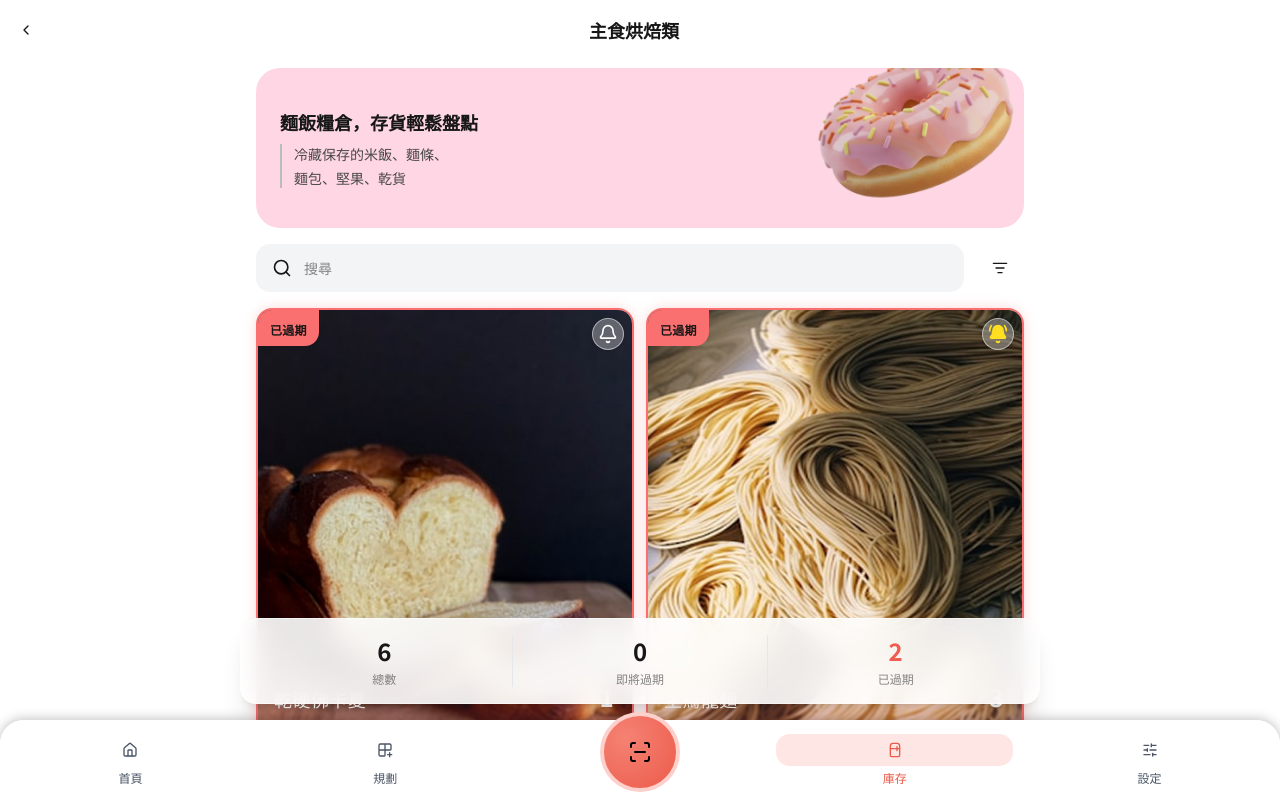
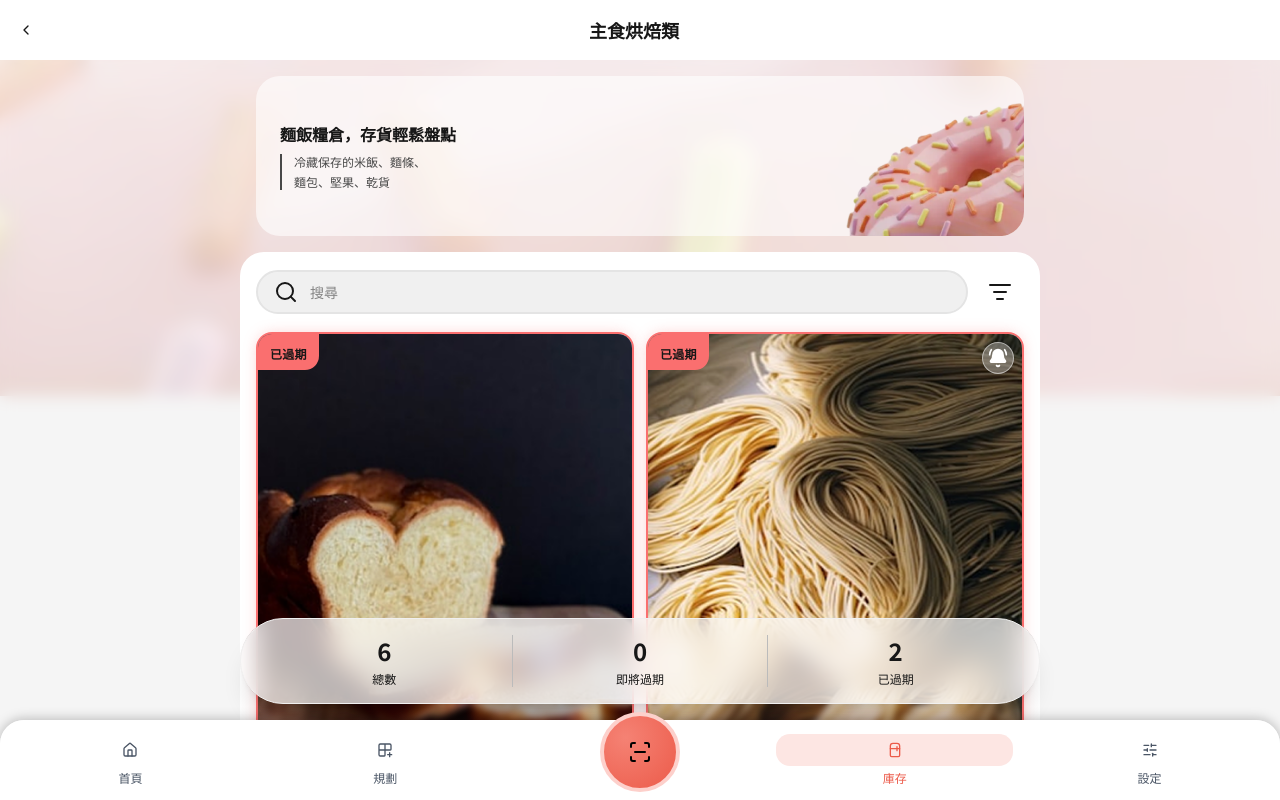
Before and after one commit to BakaRickyClariS/fufood, a React (Vite) app: page /inventory/category/bake in a window 1280 px wide. Built offline with nearby package versions, Linux system fonts and the light colour scheme; no server answers; what @cloudinary/url-gen would draw is missing.

Commit message:
style: adjusted category page style

```diff
--- a/src/modules/inventory/components/ui/card/FoodCard.tsx
+++ b/src/modules/inventory/components/ui/card/FoodCard.tsx
@@ -19,39 +19,37 @@ const FoodCard: React.FC<FoodCardProps> = ({ item, onClick }) => {
     switch (status) {
       case 'expired':
         return {
-          borderColor: 'border-[var(--color-danger-400)]',
-          shadow: 'shadow-[0_0_15px_-3px_rgba(250,111,111,0.4)]', // Approximation of danger-400 alpha
-          tagBg: 'bg-[var(--color-danger-400)]',
+          borderColor: 'border-danger-400',
+          shadow: 'shadow-[0_0_15px_-3px_rgba(250,111,111,0.4)]',
+          tagBg: 'bg-danger-400',
           tagText: '已過期',
-          // Gradient from bottom (color) to top (transparent)
-          // Using strict CSS variables in arbitrary values for gradient colors might be tricky regarding opacity.
-          // Let's us rgba or hex approximation if var doesn't work with opacity modifier, BUT user asked for vars.
-          // Tailwind 4 supports `from-[var(--color-foo)]/50`.
-          overlay: 'bg-gradient-to-t from-[var(--color-danger-400)]/90 via-[var(--color-danger-400)]/30 to-transparent'
+          overlay: 'bg-gradient-to-t from-black/95 via-black/50 to-transparent',
+          colorOverlay: 'bg-gradient-to-t from-danger-400/60 via-danger-400/20 to-transparent'
         };
       case 'expiring-soon':
         return {
-          borderColor: 'border-[var(--color-warning-400)]',
-          shadow: 'shadow-[0_0_15px_-3px_rgba(253,209,57,0.4)]', // Approximation of warning-400 alpha
-          tagBg: 'bg-[var(--color-warning-400)]',
+          borderColor: 'border-warning-400',
+          shadow: 'shadow-[0_0_15px_-3px_rgba(253,209,57,0.4)]',
+          tagBg: 'bg-warning-400',
           tagText: '即將過期',
-          overlay: 'bg-gradient-to-t from-[var(--color-warning-400)]/90 via-[var(--color-warning-400)]/30 to-transparent'
+          overlay: 'bg-gradient-to-t from-black/95 via-black/50 to-transparent',
+          colorOverlay: 'bg-gradient-to-t from-warning-400/60 via-warning-400/20 to-transparent'
         };
-      case 'low-stock':
+       case 'low-stock':
         return {
           borderColor: 'border-transparent',
           shadow: 'shadow-md',
           tagBg: null,
           tagText: null,
-          overlay: 'bg-gradient-to-t from-black/90 via-black/20 to-transparent'
+          overlay: 'bg-gradient-to-t from-black/95 via-black/50 to-transparent'
         };
-      default:
+       default:
         return {
           borderColor: 'border-transparent',
           shadow: 'shadow-md',
           tagBg: null,
           tagText: null,
-          overlay: 'bg-gradient-to-t from-black/90 via-black/20 to-transparent'
+          overlay: 'bg-gradient-to-t from-black/95 via-black/50 to-transparent'
         };
     }
   };
@@ -87,7 +85,7 @@ const FoodCard: React.FC<FoodCardProps> = ({ item, onClick }) => {
 
       {/* Top Left Status Tag */}
       {styles.tagText && (
-        <div className={`absolute top-0 left-0 px-3 py-1.5 rounded-br-xl ${styles.tagBg} z-20`}>
+        <div className={`absolute top-0 left-0 px-3 py-1.5 rounded-br-xl ${styles.tagBg} z-15`}>
           <span className="text-xs font-bold text-neutral-900 tracking-wide">
             {styles.tagText}
           </span>
@@ -95,25 +93,27 @@ const FoodCard: React.FC<FoodCardProps> = ({ item, onClick }) => {
       )}
 
       {/* Low Stock Alert Button */}
-      <button
+
+        {item.lowStockAlert && (<button
         onClick={handleToggleAlert}
-        className="absolute top-2 right-2 z-20 w-8 h-8 rounded-full bg-white/30 backdrop-blur-md flex items-center justify-center border border-white/50 shadow-sm transition-colors hover:bg-white/50"
+        className="absolute top-2 right-2 z-15 w-8 h-8 rounded-full bg-white/30 backdrop-blur-md flex items-center justify-center border border-white/50 shadow-sm transition-colors hover:bg-white/50"
       >
-        {item.lowStockAlert ? (
-          <BellRing className="w-5 h-5 text-yellow-300 fill-yellow-300" />
-        ) : (
-          <Bell className="w-5 h-5 text-white" />
+          <BellRing className="w-5 h-5 text-white fill-white" /></button>
         )}
-      </button>
+
 
       {/* Content */}
       <div className="absolute inset-x-0 bottom-0 p-4 flex flex-col gap-2">
         {/* Gradient Overlay */}
-        <div className={`absolute inset-0 ${styles.overlay} backdrop-blur-[1px] z-0`} />
+        <div className={`absolute inset-0 ${styles.overlay} backdrop-blur-[3px] z-0`} />
+        {/* Color Overlay for expired/expiring-soon status */}
+        {styles.colorOverlay && (
+          <div className={`absolute inset-0 ${styles.colorOverlay} z-0`} />
+        )}
         {/* Header: Name and Quantity */}
-        <div className="flex justify-between items-end text-lg text-white z-10">
+        <div className="flex justify-between items-end text-base text-white z-10">
           <h3 className="tracking-wide font-medium">{item.name}</h3>
-          <span className="tracking-widest font-bold text-2xl">{item.quantity}</span>
+          <span className="tracking-widest font-bold">{item.quantity}</span>
         </div>
 
         {/* Divider */}
@@ -123,10 +123,10 @@ const FoodCard: React.FC<FoodCardProps> = ({ item, onClick }) => {
         <div className="space-y-2 text-white z-10">
           {/* Purchase Date */}
           <div className="flex items-center gap-2">
-            <span className="px-2 py-1 bg-[#7D6E58]/90 rounded-full text-[10px] backdrop-blur-sm shrink-0">
+            <span className="px-2 py-1  rounded-full bg-white/30 text-[10px] backdrop-blur-lg shrink-0">
               歸納
             </span>
-            <span className="text-white text-base tracking-wider font-light">
+            <span className="text-white text-sm tracking-wider font-light">
               {item.purchaseDate}
             </span>
           </div>
@@ -134,11 +134,11 @@ const FoodCard: React.FC<FoodCardProps> = ({ item, onClick }) => {
           {/* Expiry Date */}
           <div className="flex items-center gap-2 z-10">
             <span
-              className="px-2 py-1 bg-[#A87B7B]/90 rounded-full text-[10px] backdrop-blur-sm shrink-0"
+              className="px-2 py-1 bg-[#FDA4A499]/90 rounded-full text-[10px] backdrop-blur-sm shrink-0"
             >
               過期
             </span>
-            <span className="text-base tracking-wider font-light">
+            <span className="text-sm tracking-wider font-light">
               {item.expiryDate}
             </span>
           </div>
--- a/src/modules/inventory/components/ui/modal/SearchModal.tsx
+++ b/src/modules/inventory/components/ui/modal/SearchModal.tsx
@@ -117,7 +117,7 @@ const SearchModal: React.FC<SearchModalProps> = ({
             <Search className="absolute left-3 top-1/2 -translate-y-1/2 h-5 w-5 text-neutral-400" />
             <Input
               placeholder="搜尋"
-              className="pl-10 pr-10 bg-gray-100 border-none h-12 rounded-xl text-base"
+              className="pl-10 pr-10 bg-gray-100 border-neutral-200 h-12 rounded-full text-base"
               autoFocus
               value={query}
               onChange={(e) => {
@@ -151,10 +151,10 @@ const SearchModal: React.FC<SearchModalProps> = ({
               <button
                 key={term}
                 onClick={() => handleTagClick(term)}
-                className="px-4 py-2 bg-gray-100 rounded-full text-sm text-neutral-600 flex items-center gap-2 hover:bg-gray-200 transition-colors"
+                className="px-4 py-2 bg-gray-100 border border-neutral-400 rounded-full text-sm text-neutral-600 flex items-center gap-2 hover:bg-gray-200 transition-colors"
               >
                 {term}
-                <X className="w-3 h-3 text-neutral-400" />
+                <X className="w-3 h-3 text-neutral-700" />
               </button>
             ))}
           </div>
--- a/src/modules/inventory/components/ui/other/CategoryStatsBar.tsx
+++ b/src/modules/inventory/components/ui/other/CategoryStatsBar.tsx
@@ -56,21 +56,21 @@ const CategoryStatsBar: React.FC<CategoryStatsBarProps> = ({
   return (
     <div
       ref={barRef}
-      className="fixed bottom-24 left-4 right-4 z-40 bg-white/90 backdrop-blur-md rounded-2xl shadow-xl border border-white/50 p-4 flex justify-between items-center max-w-layout-container mx-auto"
+      className="fixed bottom-24 left-4 right-4 z-40 bg-white/70 text-neutral-900 backdrop-blur-md rounded-[50px] shadow-xl border border-neutral-100 p-4 flex justify-between items-center max-w-layout-container mx-auto"
     >
-      <div className="flex flex-col items-center flex-1 border-r border-gray-200 last:border-0">
-        <span className="text-2xl font-bold text-neutral-900">{totalCount}</span>
-        <span className="text-xs text-neutral-500 font-medium mt-1">總數</span>
+      <div className="flex flex-col items-center flex-1 border-r border-neutral-400 last:border-0">
+        <span className="text-2xl font-bold">{totalCount}</span>
+        <span className="text-xs font-medium mt-1">總數</span>
       </div>
 
-      <div className="flex flex-col items-center flex-1 border-r border-gray-200 last:border-0">
-        <span className="text-2xl font-bold text-neutral-900">{expiringCount}</span>
-        <span className="text-xs text-neutral-500 font-medium mt-1">即將過期</span>
+      <div className="flex flex-col items-center flex-1 border-r border-neutral-400 last:border-0">
+        <span className="text-2xl font-bold">{expiringCount}</span>
+        <span className="text-xs font-medium mt-1">即將過期</span>
       </div>
 
       <div className="flex flex-col items-center flex-1">
-        <span className="text-2xl font-bold text-[#EE5D50]">{expiredCount}</span>
-        <span className="text-xs text-neutral-500 font-medium mt-1">已過期</span>
+        <span className="text-2xl font-bold">{expiredCount}</span>
+        <span className="text-xs font-medium mt-1">已過期</span>
       </div>
     </div>
   );
--- a/src/routes/Inventory/CategoryPage.tsx
+++ b/src/routes/Inventory/CategoryPage.tsx
@@ -125,24 +125,6 @@ const CategoryPage: React.FC = () => {
     (Array.isArray(filters.status) ? filters.status.length : (filters.status !== 'all' ? 1 : 0)) +
     (filters.attributes ? filters.attributes.length : 0);
 
-  // ... other code ...
-  // In JSX:
-  /*
-    className={`h-12 w-12 rounded-full transition-colors ${
-      statusCount > 0
-        ? 'bg-neutral-800 text-white hover:bg-neutral-900' // Neutral active color
-        : 'bg-transparent text-neutral-900 hover:bg-gray-100'
-    }`}
-  */
-  // It seems attributes are NOT in FilterOptions yet?
-  // I need to check FilterModal onApply. It passes (status, attribute).
-  // CategoryPage handleFilterApply takes (statuses, attributes).
-  // But setFilter only sets 'status'.
-  // I need to add 'attribute' to FilterOptions and setFilter logic.
-
-  // Let's do a safe partial fix here first for Layout and Status count.
-  // I'll proceed with layout fix.
-
   return (
     <div
       ref={scrollRef}
@@ -165,15 +147,29 @@ const CategoryPage: React.FC = () => {
         <div className="w-10" /> {/* Spacer for centering */}
       </header>
 
-      <div className="px-4 mt-2 space-y-4 max-w-layout-container mx-auto">
-        {/* Banner Section */}
-        <div className={`relative w-full rounded-3xl overflow-hidden ${category.bgColor} p-6 h-40`}>
+      {/* Banner Section - Background Container (Full Width) */}
+      {/* 🎨 調整背景圖片放大倍數: 修改下方的 backgroundSize 值 (例: 100%, 150%, 200%) */}
+      <div className="relative w-full pt-4 overflow-hidden bg-neutral-300">
+        {/* Background Image - Positioned behind Banner Card, scaled up */}
+        <img
+          src={category.img}
+          alt=""
+          className="absolute top-0 left-0 w-full h-48 object-cover object-center scale-250"
+        />
+
+        {/* Blur overlay with 70% white transparency */}
+        <div className="absolute inset-0 bg-white/70 backdrop-blur-sm" />
+
+        {/* Inner Container with Padding - rounded and clipped */}
+        <div className="relative px-4 max-w-layout-container mx-auto z-10 rounded-3xl overflow-hidden">
+          {/* Banner Card */}
+          <div className={`relative w-full h-40 rounded-3xl overflow-hidden bg-white/60 p-6`}>
             <div className="flex justify-between items-start h-full">
-            <div className="flex flex-col justify-center h-full z-10 max-w-[60%]">
-              <h2 className="text-lg font-bold text-neutral-900 mb-2">
+              <div className="flex flex-col justify-center h-full max-w-[80%] z-5">
+                <h2 className="text-base font-bold text-neutral-900 mb-2">
                   {category.slogan}
                 </h2>
-              <div className="text-sm text-neutral-600 space-y-1 border-l-2 border-neutral-400 pl-3">
+                <div className="text-xs text-neutral-600 space-y-1 border-l-2 border-neutral-600 pl-3">
                   {category.description.map((desc, index) => (
                     <p key={index}>{desc}</p>
                   ))}
@@ -183,20 +179,22 @@ const CategoryPage: React.FC = () => {
               <img
                 src={category.img}
                 alt={category.title}
-              className="absolute right-0 bottom-0 h-[140%] object-contain translate-y-2 translate-x-2"
+                className="absolute -right-30 -bottom-30 h-[200%] object-contain translate-y-2 translate-x-2"
               />
             </div>
           </div>
 
+          {/* Content Section - Search & Items */}
+          <div className="py-4 px-4 space-y-4 bg-white rounded-t-3xl -mx-4 mt-4">
             {/* Search Bar */}
-        <div className="flex flex-row w-full cursor-pointer items-center gap-3">
+            <div className="flex flex-row w-full cursor-pointer items-center gap-2">
               <div
-            className={`flex-1 border-none h-12 rounded-xl flex items-center px-4 text-sm transition-colors ${
-              filters.searchQuery ? 'bg-orange-50 text-neutral-900' : 'bg-gray-100 text-neutral-500 hover:bg-gray-200'
+                className={`flex-1 border-2 rounded-full bg-neutral-100 border-neutral-200 flex items-center px-4 py-2 text-sm transition-colors ${
+                  filters.searchQuery ? 'text-neutral-900' : 'text-neutral-500 hover:bg-gray-200'
                 }`}
                 onClick={() => setIsSearchOpen(true)}
               >
-            <Search className={`h-5 w-5 mr-3 ${filters.searchQuery ? 'text-[#EE5D50]' : 'text-neutral-900'}`} />
+                <Search className={`size-6 mr-3 text-neutral-900`} />
                 <p>{filters.searchQuery || '搜尋'}</p>
               </div>
 
@@ -205,11 +203,11 @@ const CategoryPage: React.FC = () => {
                   variant="ghost"
                   size="icon"
                   className={`h-12 w-12 rounded-full transition-colors ${
-                statusCount > 0 ? 'bg-neutral-800 text-white hover:bg-neutral-900' : 'bg-transparent text-neutral-900 hover:bg-gray-100'
+                    statusCount > 0 ? 'bg-neutral-400 text-neutral-700 hover:bg-neutral-900' : 'bg-transparent text-neutral-900 hover:bg-gray-100'
                   }`}
                   onClick={() => setIsFilterOpen(true)}
                 >
-              <ListFilter className="h-6 w-6" />
+                  <ListFilter className="size-6" />
                 </Button>
                 {/* Filter Badge */}
                 {statusCount > 0 && (
@@ -241,6 +239,10 @@ const CategoryPage: React.FC = () => {
               )}
             </div>
           </div>
+        </div>
+      </div>
+
+
 
       {/* Stats Bar */}
       <CategoryStatsBar
```
Also changed, not shown: src/modules/inventory/components/ui/modal/FilterModal.tsx (+5 -5 lines). Lines whose indentation alone changed are shown as unchanged.
